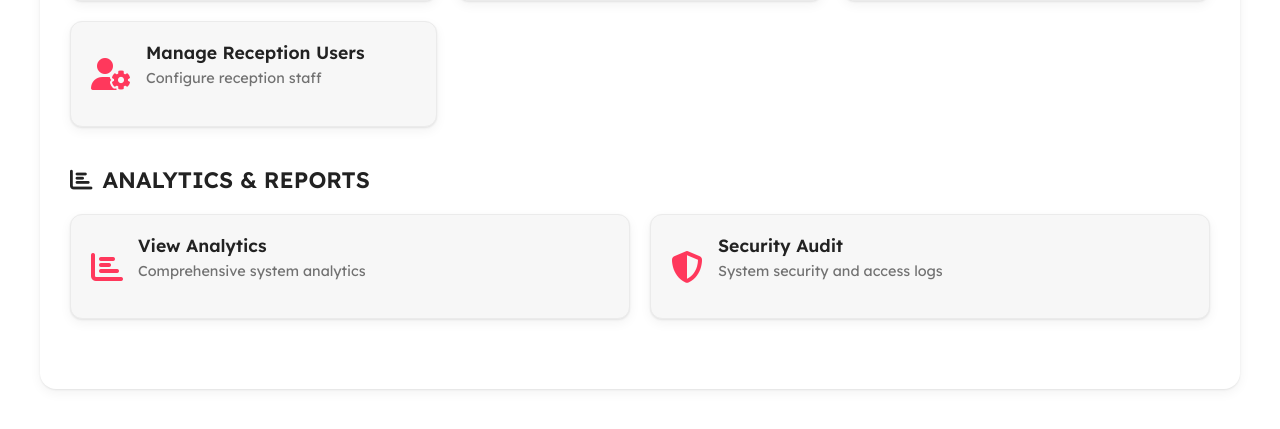
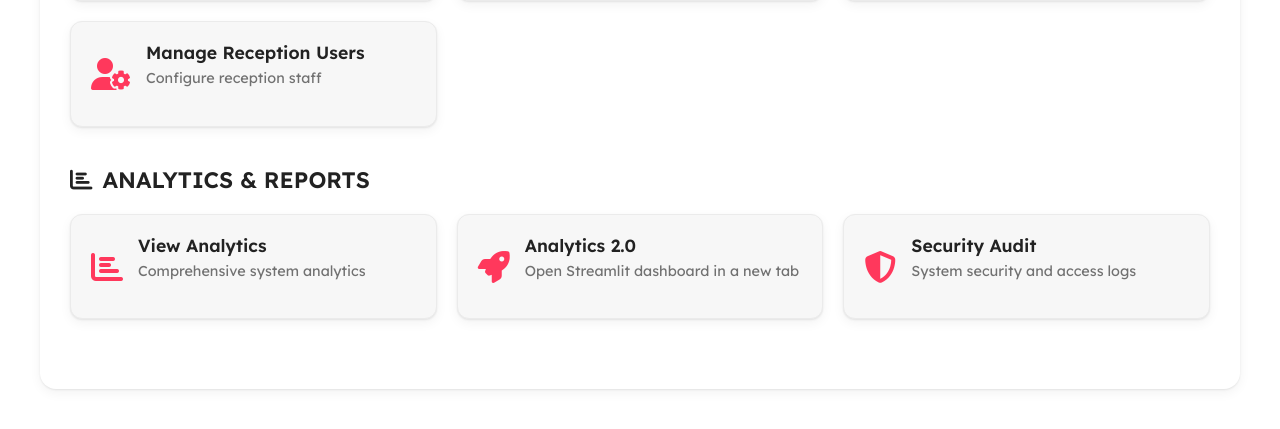
Before and after one commit to epicleads/ather_crm_system, a Flask app: page /admin_dashboard in a window 1280 px wide. Shown: the part 1022-1451 px from the top of the page. Run offline with Flask 3, Linux system fonts and the light colour scheme; the visitor is signed in with stand-in values (Sample User, id 1); data that the repository does not hold is empty; parts of the project's set-up code (start-up, migrations or seed data) failed here and were passed over.

Commit message:
added streamlit dashboards

```diff
--- a/templates/admin_dashboard.html
+++ b/templates/admin_dashboard.html
@@ -593,6 +593,15 @@
                             <p>Comprehensive system analytics</p>
                         </div>
                     </a>
+                    <a href="https://streamlit-dashboards-05i4.onrender.com/" class="nav-card" target="_blank" rel="noopener noreferrer">
+                        <div class="nav-card-icon">
+                            <i class="fas fa-rocket"></i>
+                        </div>
+                        <div class="nav-card-content">
+                            <h4>Analytics 2.0</h4>
+                            <p>Open Streamlit dashboard in a new tab</p>
+                        </div>
+                    </a>
                     <a href="{{ url_for('security_audit') }}" class="nav-card">
                         <div class="nav-card-icon">
                             <i class="fas fa-shield-alt"></i>
```
